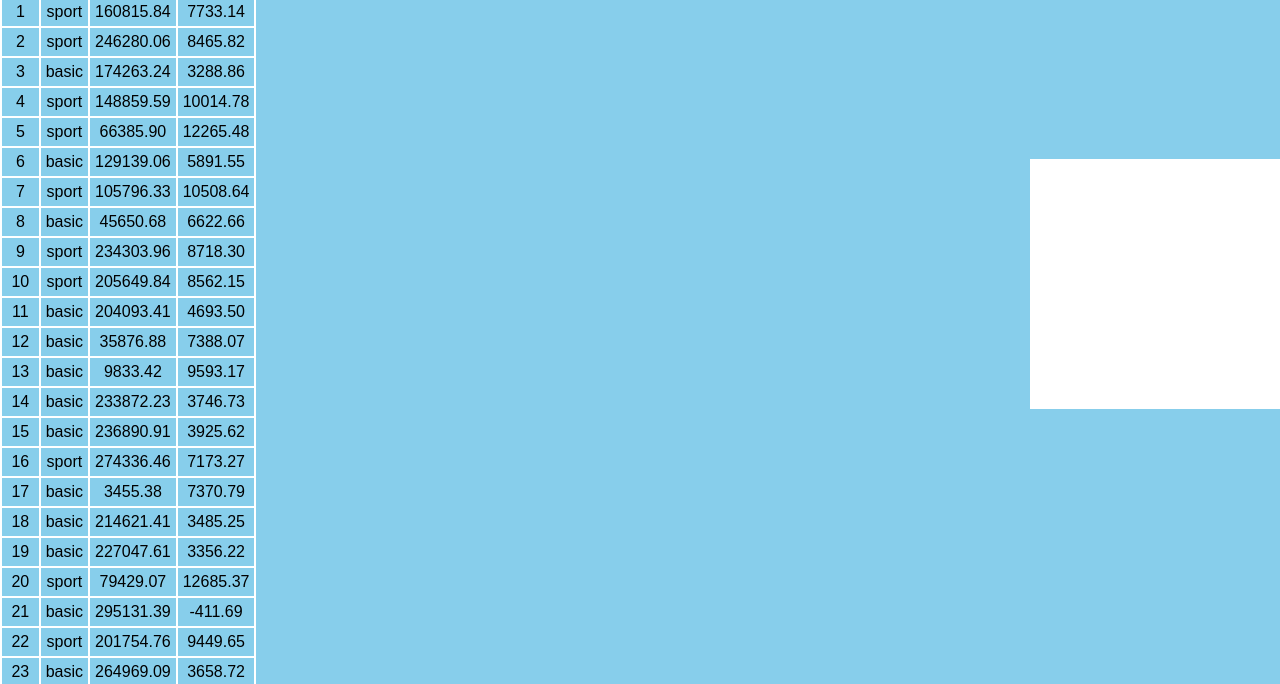
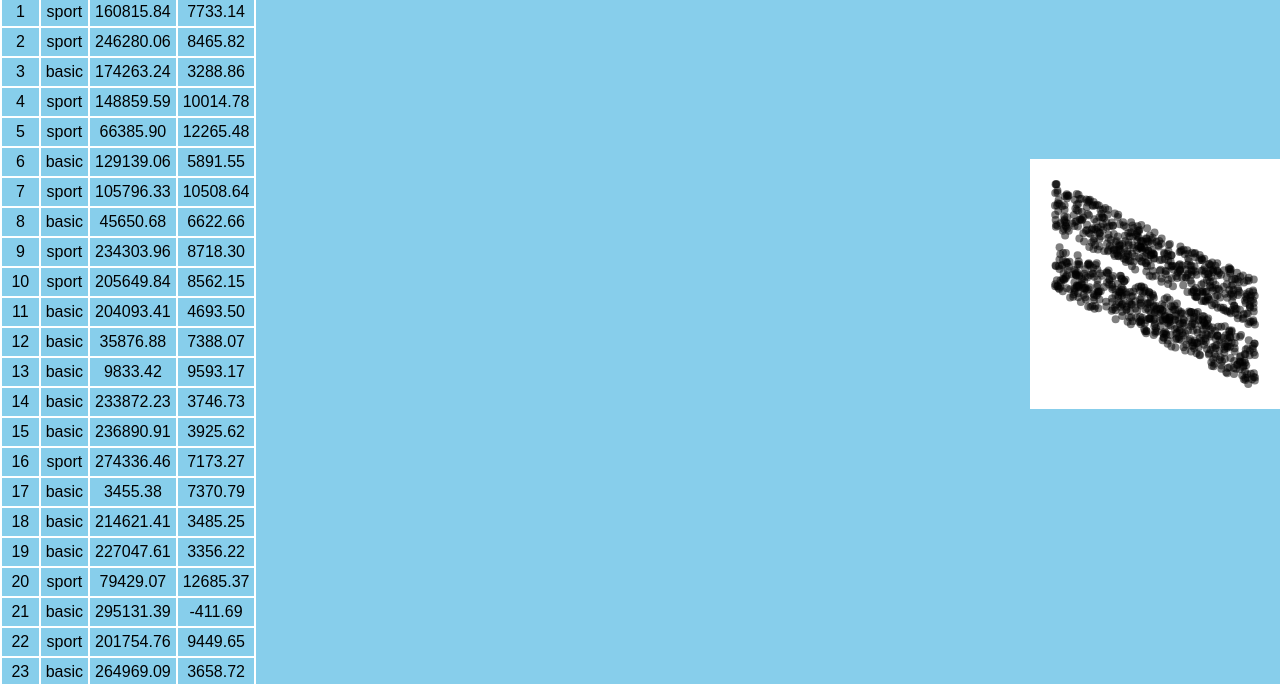
Before and after one commit to jlajr36/JS_Custom_Chart_WT, a website: page public/demo.html in a window 1280 px wide. Shown: the part 114-798 px from the top of the page. Drawn offline with Linux system fonts and the light colour scheme.

Commit message:
Draw data on to the chart.

```diff
--- a/public/chart.js
+++ b/public/chart.js
@@ -51,6 +51,21 @@ class Chart {
     }
 
     #draw() {
+        const {ctx, canvas} = this;
+        ctx.clearRect(0, 0, canvas.width, canvas.height);
+        ctx.globalAlpha = this.transparency;
+        this.#drawSamples();
+        ctx.globalAlha = 1;
+    }
 
+    #drawSamples() {
+        const {ctx, samples, dataBounds, pixelBounds} = this;
+        for(const sample of samples) {
+            const {point} = sample;
+            const pixelLoc = math.remapPoint(
+                dataBounds, pixelBounds, point
+            );
+            graphics.drawPoint(ctx, pixelLoc);
+        }
     }
 }
--- a/public/demo.html
+++ b/public/demo.html
@@ -8,6 +8,7 @@
         <h1>Custom Chart</h1>
         <div id="chartContainer"></div>
         <table id="dataTable"></table>
+        <script src="./graphics.js"></script>
         <script src="./math.js"></script>
         <script src="/chart.js"></script>
         <script>
@@ -16,10 +17,24 @@
 
             for (let i = 1; i < n; i++) {
                 const type = Math.random() < 0.5 ? "basic":"sport";
-                const km = math.lerp(3000, 300000, Math.random());
+                const km = math.lerp(
+                    3000,
+                    300000,
+                    Math.random()
+                );
                 const price =
-                    math.remap(3000, 300000, 9000, 900, km) +
-                    math.lerp(-2000, 2000, Math.random()) +
+                    math.remap(
+                        3000,
+                        300000,
+                        9000,
+                        900,
+                        km
+                    ) +
+                    math.lerp(
+                        -2000,
+                        2000,
+                        Math.random()
+                    ) +
                     (type == "basic" ? 0:5000);
                 samples.push({
                     id: i,
--- /dev/null
+++ b/public/graphics.js
@@ -0,0 +1,8 @@
+const graphics = {};
+
+graphics.drawPoint = (ctx, loc, color = "black", size = 8) => {
+    ctx.beginPath();
+    ctx.fillStyle = color;
+    ctx.arc(...loc, size/2, 0, Math.PI*2);
+    ctx.fill();
+}
--- a/public/math.js
+++ b/public/math.js
@@ -9,7 +9,34 @@ math.invLerp = (a, b, v) => {
 }
 
 math.remap = (oldA, oldB, newA, newB, v) => {
-    return math.lerp(newA, newB, math.invLerp(oldA, oldB, v));
+    return math.lerp(
+        newA,
+        newB,
+        math.invLerp(
+            oldA,
+            oldB,
+            v
+        )
+    );
+}
+
+math.remapPoint = (oldBounds, newBounds, point) => {
+    return [
+        math.remap(
+            oldBounds.left,
+            oldBounds.right,
+            newBounds.left,
+            newBounds.right,
+            point[0]
+        ),
+        math.remap(
+            oldBounds.top,
+            oldBounds.bottom,
+            newBounds.top,
+            newBounds.bottom,
+            point[1]
+        )
+    ];
 }
 
 math.formatNumber = (num, numDec=0) => {
```
